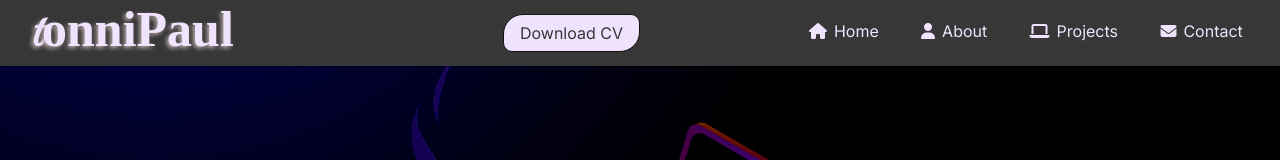
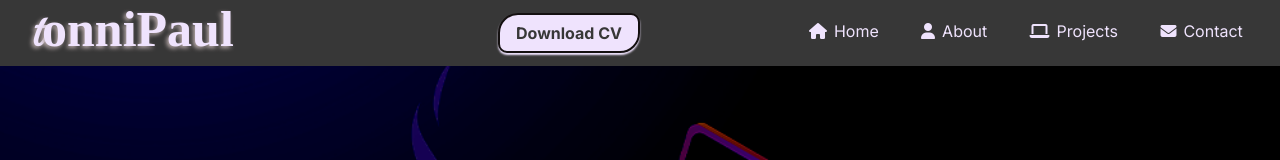
Before and after one commit to TonniPaul/contact, a React (Create React App) app: page / in a window 1280 px wide. Shown: the top 160 px of the page. Built offline with nearby package versions, Linux system fonts and the light colour scheme; a web font is replaced by a local one.

Commit message:
Redesigned download shadow

```diff
--- a/src/components/Nav.css
+++ b/src/components/Nav.css
@@ -25,7 +25,9 @@ a{
    padding: .5rem 1rem;
    background-color: var(--primarytxt);
    color: var(--primary);
-   border: 1px solid var(--primaryblack);
+   font-weight: 700;
+   border: 2px solid var(--primaryblack);
+   box-shadow: var(--shadow);
    border-radius: 20px 9px;
 }
 /* ====== logo design ====== */
```
